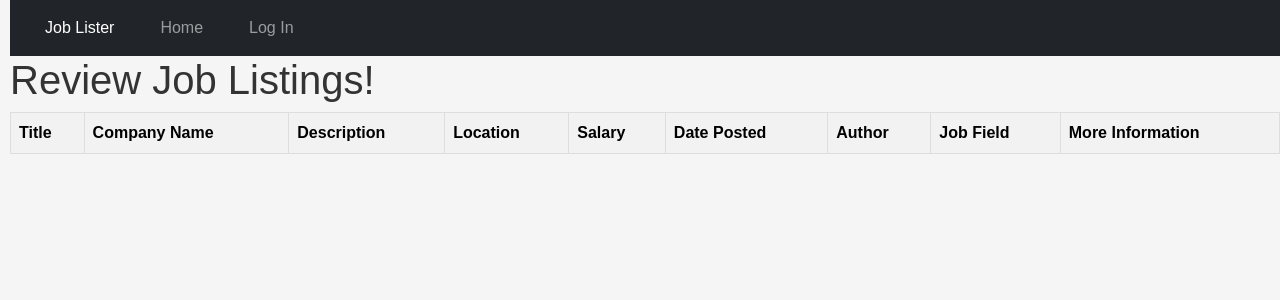
After one commit to Varun-Agarwal202/joblister, a Django app: page /approvelistings/ in a window 1280 px wide. The commit adds this page. Shown: the top 300 px of the page. Run offline with Django 5.2, Linux system fonts and the light colour scheme; data comes from the database, SQL or seed files in the repository; both versions use the stored data as it was after the commit; lists and menus that the app fills with data are empty; some libraries are stand-ins or nearby versions.

Commit message:
FINALLY ADDED ADMIN

```diff
--- a/joblist/forms.py
+++ b/joblist/forms.py
@@ -15,7 +15,7 @@ class CustomSignupForm(SignupForm):
         user.last_name = self.cleaned_data['last_name']
         user.save()
         return user
-
+location = forms.CharField(required = True)
 company_name = forms.CharField(required=True)
 job_title = forms.CharField(required = True)
 description = forms.CharField(required = True)
@@ -37,7 +37,7 @@ jobfield = forms.ChoiceField(choices = jobtypechoices, label = "Job Field")
 class JobForm(forms.ModelForm):
     class Meta:
         model = JobListing
-        fields = ('company_name', 'job_title','description','salary', "jobfield",  )
+        fields = ('company_name', 'job_title','description','salary', "jobfield", "location" )
 class mentorApply(forms.ModelForm):
     choices = (
         ("Yes", "Yes"),
--- a/joblist/models.py
+++ b/joblist/models.py
@@ -63,6 +63,7 @@ class JobListing(models.Model):
     salary = models.IntegerField()
     author = models.ForeignKey(User, on_delete=models.CASCADE)
     company_name = models.CharField(max_length=100, default='Unknown Company')
+    location = models.CharField(max_length=100)
     status = models.TextField()
     def __str__(self):
         return self.job_title
--- a/joblist/static/css/styles.css
+++ b/joblist/static/css/styles.css
@@ -181,6 +181,7 @@ main {
   padding: 15px;
   border-radius: 8px;
   transition: background-color 0.3s ease;
+  text-overflow: ellipsis;
   margin-bottom: 15px;
 }
 
@@ -202,6 +203,7 @@ main {
   padding-left: 20px;
   overflow-y: scroll;
   overflow-x: hidden;
+  word-wrap: break-word;
   z-index: 1000;
 }
 
@@ -276,3 +278,140 @@ button:hover {
       flex-direction: column;
   }
 }
+
+.table {
+  width: 100%;
+  border-collapse: collapse;
+}
+
+.table th,
+.table td {
+  border: 1px solid #ddd;
+  padding: 8px;
+  text-align: left;
+  vertical-align: middle;
+}
+
+.table th {
+  background-color: #f2f2f2;
+  font-weight: bold;
+}
+
+.table-text {
+  max-width: 150px;
+  white-space: nowrap;
+  overflow: hidden;
+  text-overflow: ellipsis;
+}
+
+.more-info button {
+  padding: 5px 10px;
+  background-color: #007bff;
+  color: white;
+  border: none;
+  border-radius: 4px;
+  cursor: pointer;
+}
+
+.more-info button:hover {
+  background-color: #0056b3;
+}
+.popup-overlay {
+
+  display: none;
+
+  position: fixed;
+
+  top: 0;
+
+  left: 0;
+
+  width: 100%;
+
+  height: 100%;
+
+  background: rgba(0, 0, 0, 0.5);
+
+}
+
+.popup {
+
+font-family: Arial, sans-serif;
+
+  position: absolute;
+
+  top: 50%;
+
+  left: 50%;
+
+  transform: translate(-50%, -50%);
+
+  background: #fff;
+
+  padding: 20px;
+
+  border-radius: 8px;
+
+  box-shadow: 0 0 10px rgba(0, 0, 0, 0.2);
+  width: 500px;
+  height: 500px;
+  overflow-y: scroll;
+  white-space: initial;
+  word-wrap: break-word
+
+}
+
+.popup-content {
+
+  text-align: center;
+  white-space: initial;
+
+}
+
+.popup .close {
+
+  position: absolute;
+
+  top: 10px;
+
+  right: 10px;
+
+  font-size: 20px;
+
+  cursor: pointer;
+
+  color: #333;
+
+}
+
+.popup #emailInput {
+
+  width: 80%;
+
+  padding: 10px;
+
+  margin: 10px 0;
+
+  border: 1px solid #ddd;
+
+  border-radius: 4px;
+
+}
+
+.popup button {
+
+  background-color: #4caf50;
+
+  color: #fff;
+
+  padding: 10px 20px;
+
+  border: none;
+
+  border-radius: 4px;
+
+  cursor: pointer;
+
+  font-size: 16px;
+
+}
--- /dev/null
+++ b/joblist/templates/joblist/approvejob.html
@@ -0,0 +1,108 @@
+{% extends "joblist/base.html" %}
+
+{% block content %}
+<h1> Review Job Listings!</h1>
+
+        <table class = "table">
+            <thead>
+            <tr>
+                <th>Title</th>
+                <th>Company Name</th>
+                <th>Description</th>
+                <th>Location</th>
+                <th>Salary</th>
+                <th>Date Posted</th>
+                <th>Author</th>
+                <th>Job Field</th>
+                <th>More Information</th>
+            </tr>
+        </thead>
+        <tbody>
+            {% for job in jobs %}
+            <tr class = "table-body">
+            <td class = "table-text">{{job.job_title}}</td>
+            <td class = "table-text">{{job.company_name}}</td>
+            <td class = "table-text">{{job.description}}</td>
+            <td class = "table-text">{{job.location}}</td>
+            <td class = "table-text">{{job.salary}}</td>
+            <td class = "table-text">{{job.date_posted}}</td>
+            <td class = "table-text">{{job.author}}</td>
+            <td class = "table-text">{{job.jobfield}}</td>
+            <td class = "more-info"><button onclick = "moreinfo('{{job.location}}', '{{job.job_title}}', '{{job.author}}', '{{job.description}}', '{{job.salary}}', '{{job.company_name}}', '{{job.id}}', '{{job.jobfield}}', '{{job.date_posted}}')" >More Info</button>
+            </td>
+        </tr>
+        {% endfor %}
+    </tbody>
+</table>
+
+<div class="popup-overlay" id="popupOverlay">
+    <div class="popup" id="popup">
+        <span class="popup-close" onclick="closePopup()">&times;</span>
+        <div class="popup-content">
+        <h2 id="popup-title"></h2>
+        <p><strong>Company: </strong> </p>
+        <p id="popup-company">hello</p>
+        <p><strong>Description:</strong> </p>
+        <p id="popup-description"></p>
+        <p><strong>Location:</strong></p>
+        <p id="popup-location"></p>
+        <p><strong>Salary:</strong> </p>
+        <p id="popup-salary"></p>
+        <p><strong>Date Posted:</strong> </p>
+        <p id="popup-date-posted"></p>
+        <p><strong>Author:</strong> </p>
+        <p id="popup-author"></p>
+        <p><strong>Job Field:</strong> </p>
+        <p id="popup-jobfield"></p>
+        <p id  = "popup-id" hidden = "hidden"></p>
+        <button class = "popup-approved" onclick = "updateStatus('approve')">Approve</button>
+        <button class = "popup-approved" onclick = "updateStatus('reject')">Reject</button>
+    </div>
+</div>
+</div>
+<script>
+    function moreinfo(location, title, author, description, salary, company, id, jobfield, datePosted) {
+        popupOverlay.style.display = 'block';
+        document.getElementById("popup-title").innerText = title;
+        document.getElementById("popup-company").innerText = company;
+        document.getElementById("popup-description").innerText = description;
+        document.getElementById("popup-location").innerText = location;
+        document.getElementById("popup-salary").innerText = salary;
+        document.getElementById("popup-date-posted").innerText = datePosted;
+        document.getElementById("popup-author").innerText = author;
+        document.getElementById("popup-id").innerText = id;
+        document.getElementById("popup-jobfield").innerText = jobfield;
+    }
+    function closePopup() {
+        popupOverlay.style.display = 'none';
+    }
+    function updateStatus(status) {
+        id = document.getElementById("popup-id").innerText
+        fetch(`/updateJobStatus/${id}/`, {
+            method: 'POST',
+            headers: {
+                'Content-Type': 'application/json',
+                'X-CSRFToken': '{{ csrf_token }}'
+                },
+            body: JSON.stringify({ status: status })
+        } )
+        .then(response => response.json())
+        .then(data => {
+            if (data.success) {
+                alert('Application status updated succesfully')
+            }
+            else {
+                alert('Failed to update application')
+                console.log(data.success)
+            }
+            location.reload()
+        })
+    }
+    window.onclick = function(event) {
+        const popupOverlay = document.getElementById("popupOverlay");
+        if (event.target == popupOverlay) {
+            closePopup();
+        }
+    }
+</script>
+{% endblock content %}
--- a/joblist/templates/joblist/base.html
+++ b/joblist/templates/joblist/base.html
@@ -7,9 +7,11 @@
     <meta charset="utf-8">
     <meta name="viewport" content="width=device-width, initial-scale=1, shrink-to-fit=no">
     <!-- Bootstrap CSS -->
+    <script src="https://code.jquery.com/jquery-3.6.0.min.js"></script>
     <link rel="stylesheet" href="https://cdn.jsdelivr.net/npm/bootstrap@5.3.3/dist/css/bootstrap.min.css" integrity="sha384-QWTKZyjpPEjISv5WaRU9OFeRpok6YctnYmDr5pNlyT2bRjXh0JMhjY6hW+ALEwIH" crossorigin="anonymous">
     <title>Hello, world!</title>
     <link rel="stylesheet" href="{% static 'css/styles.css' %}">
+    <link rel="icon" href="{% static 'images/favicon.ico' %}">
   </head>
 
 
--- a/joblist/urls.py
+++ b/joblist/urls.py
@@ -11,4 +11,7 @@ urlpatterns= [
     path('view-applications/', views.view_applications, name="view-applications"),
     path('updateAppStatus/<int:app_id>/', views.updatestatus, name="update-app-status"),
     path('deleteApp/<int:app_id>/', views.deleteapp, name="delete-app-status"),
+    path('approvelistings/', views.approvejob, name="approve-job"),
+    path('approvementor', views.approvementor, name="approve-mentor"),
+    path('updateJobStatus/<int:job_id>/', views.updatejobstatus, name="update-job-status"),
 ]
--- a/joblist/views.py
+++ b/joblist/views.py
@@ -22,7 +22,7 @@ def home(request):
         return render(request, 'joblist/home.html', {"admin": False})
 
 def listings(request):
-    jobs = JobListing.objects.all()
+    jobs = JobListing.objects.filter(status = "approve")
     jobtypechoices = ( ("Arts", "Arts"), ("Business", "Business"), ("Communications", "Communications"), ("Education", "Education"), ("Healthcare", "Healthcare"), ("Hospitality", "Hospitality"), ("Information Technology", "Information Technology"), ("Law Enforcement", "Law Enforcement"), ("Sales and Marketing", "Sales and Marketing"), ("Science", "Science"), ("Transportation", "Transportation"), ("Other", "Other" ))
     return render(request, 'joblist/view-listings.html', {"jobs": jobs, "displayform": False, "jobtypechoices": jobtypechoices})
 def profile(request):
@@ -35,6 +35,7 @@ def make_listings(request):
             application.status = "pending"
             application.author = request.user
             application.save()
+            messages.success(request, "Job listing request pending")
             return redirect('/')
     form = JobForm()
     return render(request, "joblist/make-listings.html", {"form": form})
@@ -97,7 +98,27 @@ def mentorapply(request):
             application = form.save(commit = False)
             application.author = request.user
             application.status = "pending"
+            messages.success(request, "Mentor request pending")
             application.save()
             return redirect('/')
      form = mentorApply()
      return render(request, "joblist/mentorapply.html", {"form": form})
+def approvejob(request):
+    jobs = JobListing.objects.filter(status = "pending")
+    return render(request, "joblist/approvejob.html", {"jobs": jobs})
+def approvementor(request):
+    return render(request, "joblist/approvepending.html")
+def updatejobstatus(request, job_id):
+    if request.method == "POST":
+        try:
+            data = json.loads(request.body)
+            status = data.get('status')
+            application = JobListing.objects.get(id = job_id)
+            application.status = status
+            application.save()
+            return JsonResponse({'success': True})
+        except JobApply.DoesNotExist:
+            return JsonResponse({'success': False, 'error': 'Application Not Found'}, )
+        except Exception as e:
+            return JsonResponse({'success': False, 'error': str(e)}, )
+    return JsonResponse({'success': False, 'error': 'Invalid request method.'})
```
Also changed, not shown: joblist/templates/joblist/view-listings.html (+7 -4 lines), db.sqlite3, joblist/migrations/0001_initial.py, joblist/static/images/favicon.ico (renamed from favicon.ico).
